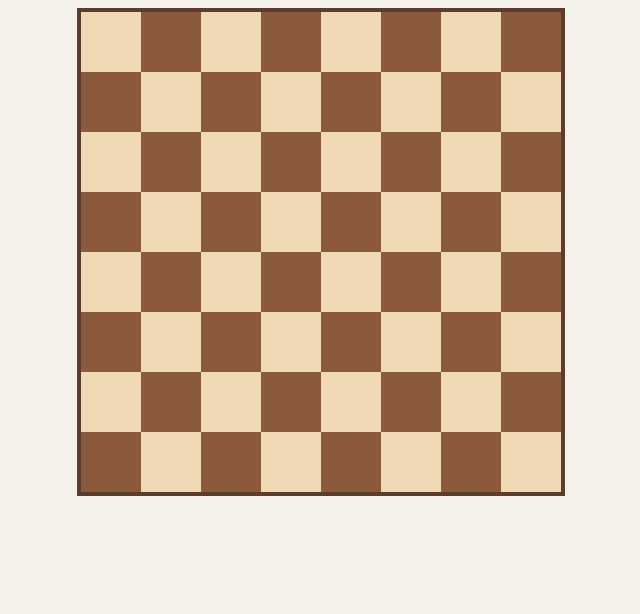
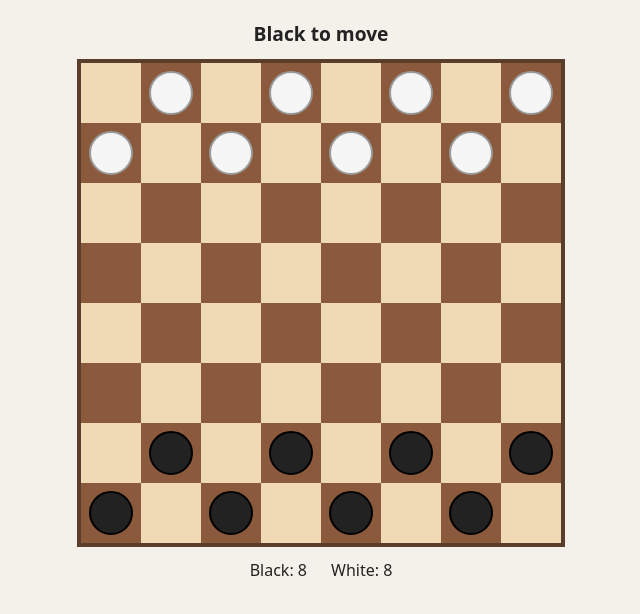
Before and after one commit to Berofayez/checkers, a plain HTML site: page index.html in a window 1280 px wide. Shown: the whole page, without its empty margins (319-959 px from the left). Drawn offline with Linux system fonts and the light colour scheme.

Commit message:
Render starting pieces, status line, and piece counts
Board state is now a row/col array seeded per the spec's starting
layout (White rows 0-1, Black rows 6-7). Closes ticket 02.

Co-Authored-By: Claude Sonnet 5 <noreply@anthropic.com>

```diff
--- a/index.html
+++ b/index.html
@@ -6,7 +6,12 @@
   <link rel="stylesheet" href="style.css">
 </head>
 <body>
+  <div id="status">Black to move</div>
   <div id="board"></div>
+  <div id="piece-counts">
+    <span id="black-count">Black: 8</span>
+    <span id="white-count">White: 8</span>
+  </div>
   <script src="script.js"></script>
 </body>
 </html>
--- a/script.js
+++ b/script.js
@@ -1,15 +1,66 @@
 const BOARD_SIZE = 8;
 
-function renderEmptyBoard() {
-  const board = document.getElementById('board');
+function isDarkSquare(row, col) {
+  return (row + col) % 2 === 1;
+}
+
+function createInitialBoard() {
+  const board = [];
+  for (let row = 0; row < BOARD_SIZE; row++) {
+    const rowCells = [];
+    for (let col = 0; col < BOARD_SIZE; col++) {
+      let piece = null;
+      if (isDarkSquare(row, col)) {
+        if (row <= 1) {
+          piece = { player: 'white', king: false };
+        } else if (row >= 6) {
+          piece = { player: 'black', king: false };
+        }
+      }
+      rowCells.push(piece);
+    }
+    board.push(rowCells);
+  }
+  return board;
+}
+
+function renderBoard(board) {
+  const boardEl = document.getElementById('board');
+  boardEl.innerHTML = '';
   for (let row = 0; row < BOARD_SIZE; row++) {
     for (let col = 0; col < BOARD_SIZE; col++) {
       const square = document.createElement('div');
-      const isDark = (row + col) % 2 === 1;
-      square.className = `square ${isDark ? 'dark' : 'light'}`;
-      board.appendChild(square);
+      square.className = `square ${isDarkSquare(row, col) ? 'dark' : 'light'}`;
+
+      const piece = board[row][col];
+      if (piece) {
+        const pieceEl = document.createElement('div');
+        pieceEl.className = `piece ${piece.player}`;
+        square.appendChild(pieceEl);
+      }
+
+      boardEl.appendChild(square);
     }
   }
 }
 
-renderEmptyBoard();
+function countPieces(board, player) {
+  let count = 0;
+  for (const row of board) {
+    for (const cell of row) {
+      if (cell && cell.player === player) {
+        count++;
+      }
+    }
+  }
+  return count;
+}
+
+function renderCounts(board) {
+  document.getElementById('black-count').textContent = `Black: ${countPieces(board, 'black')}`;
+  document.getElementById('white-count').textContent = `White: ${countPieces(board, 'white')}`;
+}
+
+const board = createInitialBoard();
+renderBoard(board);
+renderCounts(board);
--- a/style.css
+++ b/style.css
@@ -7,11 +7,23 @@ body {
   color: #222;
 }
 
+#status {
+  margin: 12px 0;
+  font-size: 1.2rem;
+  font-weight: 600;
+}
+
 #board {
   display: grid;
   grid-template-columns: repeat(8, 60px);
   grid-template-rows: repeat(8, 60px);
   border: 4px solid #5a3e2b;
+}
+
+.square {
+  display: flex;
+  align-items: center;
+  justify-content: center;
 }
 
 .square.light {
@@ -21,3 +33,27 @@ body {
 .square.dark {
   background: #8b5a3c;
 }
+
+.piece {
+  width: 44px;
+  height: 44px;
+  border-radius: 50%;
+  box-sizing: border-box;
+}
+
+.piece.black {
+  background: #222;
+  border: 2px solid #000;
+}
+
+.piece.white {
+  background: #f5f5f5;
+  border: 2px solid #999;
+}
+
+#piece-counts {
+  display: flex;
+  gap: 24px;
+  margin: 12px 0;
+  font-size: 1rem;
+}
```
Also changed, not shown: 1 other file.
